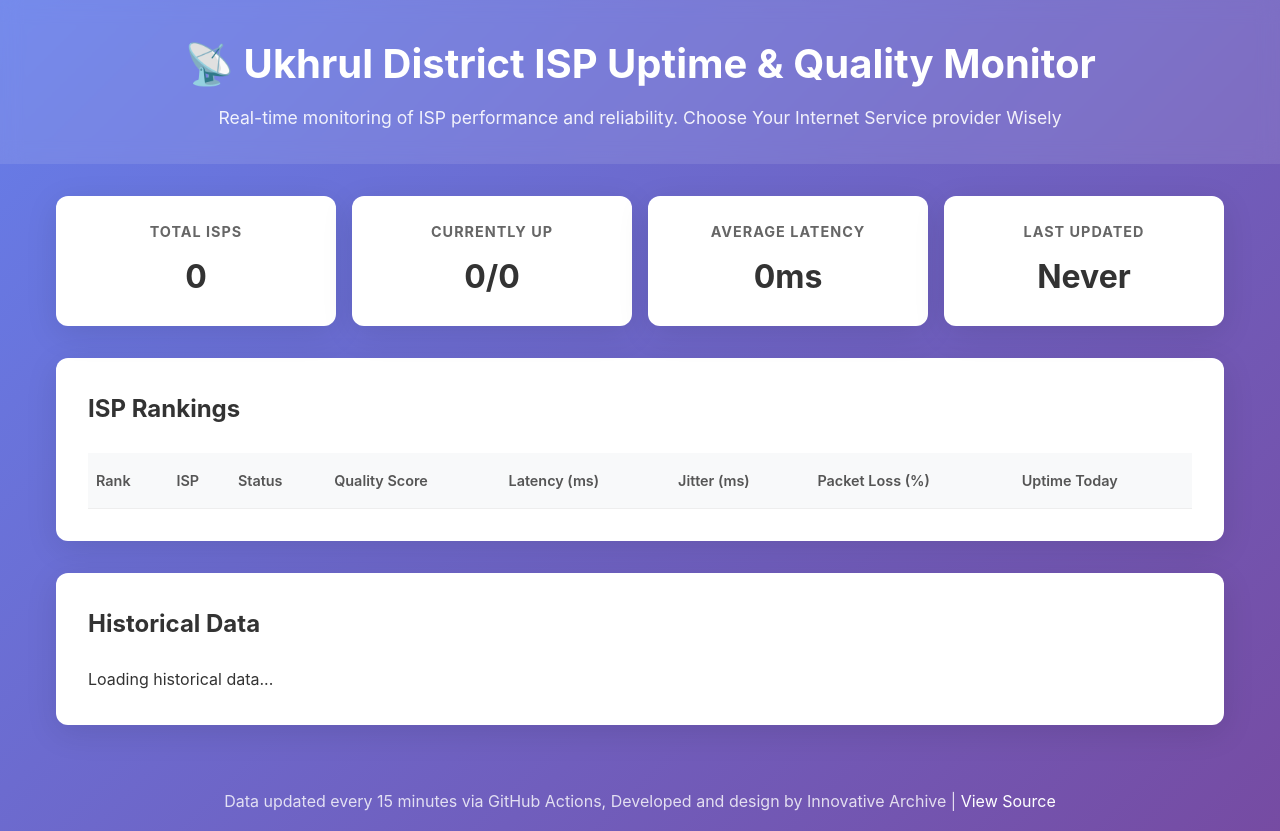
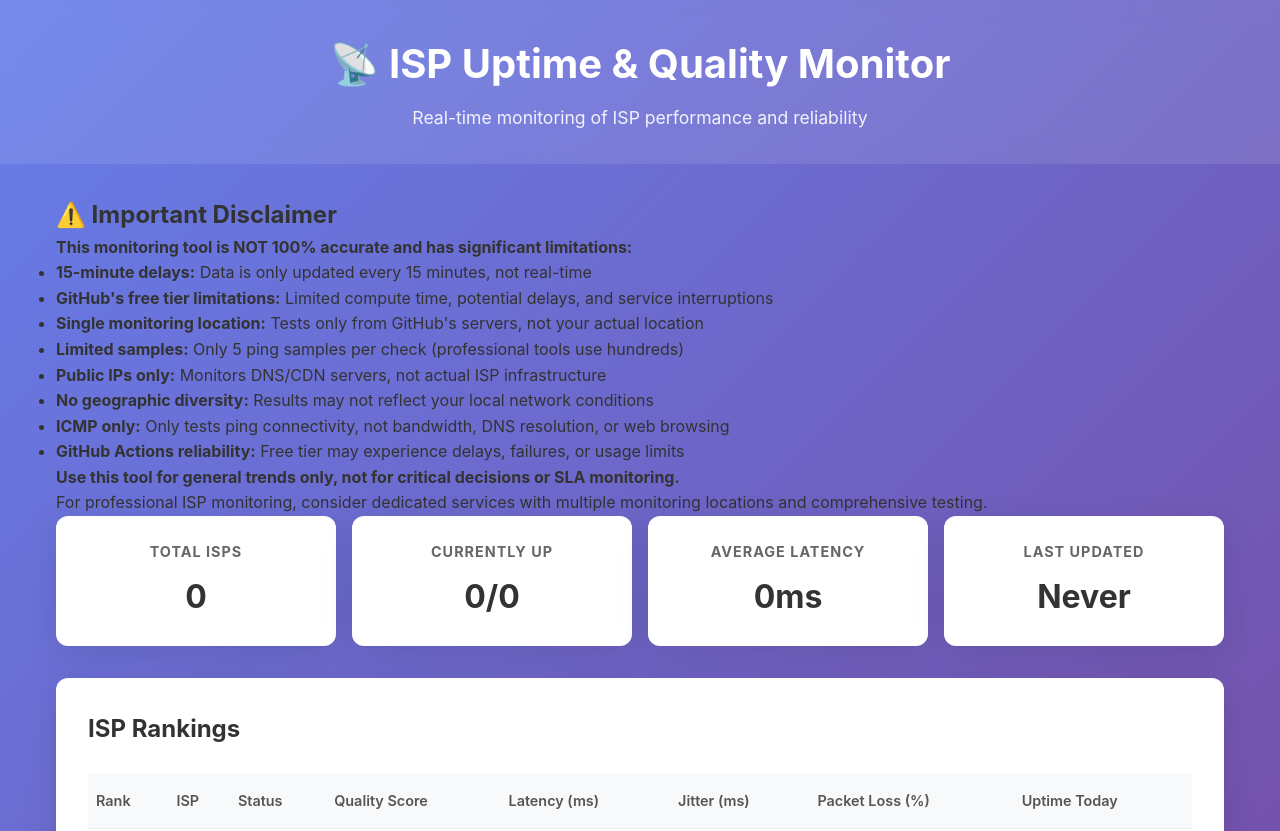
Before and after one commit to yss1235-why/isp-monitor, a plain HTML site: page index.html in a window 1280 px wide. Shown: the top 831 px of the page. Drawn offline with Linux system fonts and the light colour scheme.

Commit message:
Update index.html

```diff
--- a/index.html
+++ b/index.html
@@ -8,11 +8,30 @@
 </head>
 <body>
     <header>
-        <h1>📡 Ukhrul District ISP Uptime & Quality Monitor</h1>
-        <p>Real-time monitoring of ISP performance and reliability. Choose Your Internet Service provider Wisely</p>
+        <h1>📡 ISP Uptime & Quality Monitor</h1>
+        <p>Real-time monitoring of ISP performance and reliability</p>
     </header>
 
     <main>
+        <section class="disclaimer">
+            <h2>⚠️ Important Disclaimer</h2>
+            <div class="disclaimer-content">
+                <p><strong>This monitoring tool is NOT 100% accurate and has significant limitations:</strong></p>
+                <ul>
+                    <li><strong>15-minute delays:</strong> Data is only updated every 15 minutes, not real-time</li>
+                    <li><strong>GitHub's free tier limitations:</strong> Limited compute time, potential delays, and service interruptions</li>
+                    <li><strong>Single monitoring location:</strong> Tests only from GitHub's servers, not your actual location</li>
+                    <li><strong>Limited samples:</strong> Only 5 ping samples per check (professional tools use hundreds)</li>
+                    <li><strong>Public IPs only:</strong> Monitors DNS/CDN servers, not actual ISP infrastructure</li>
+                    <li><strong>No geographic diversity:</strong> Results may not reflect your local network conditions</li>
+                    <li><strong>ICMP only:</strong> Only tests ping connectivity, not bandwidth, DNS resolution, or web browsing</li>
+                    <li><strong>GitHub Actions reliability:</strong> Free tier may experience delays, failures, or usage limits</li>
+                </ul>
+                <p><strong>Use this tool for general trends only, not for critical decisions or SLA monitoring.</strong></p>
+                <p>For professional ISP monitoring, consider dedicated services with multiple monitoring locations and comprehensive testing.</p>
+            </div>
+        </section>
+
         <section class="summary">
             <div class="stat-card">
                 <h3>Total ISPs</h3>
@@ -64,7 +83,7 @@
     </main>
 
     <footer>
-        <p>Data updated every 15 minutes via GitHub Actions, Developed and design by Innovative Archive | <a href="https://github.com/yourusername/isp-monitor" target="_blank">View Source</a></p>
+        <p>Data updated every 15 minutes via GitHub Actions | <a href="https://github.com/yss1235-why/isp-monitor" target="_blank">View Source</a></p>
     </footer>
 
     <script src="script.js"></script>
```
